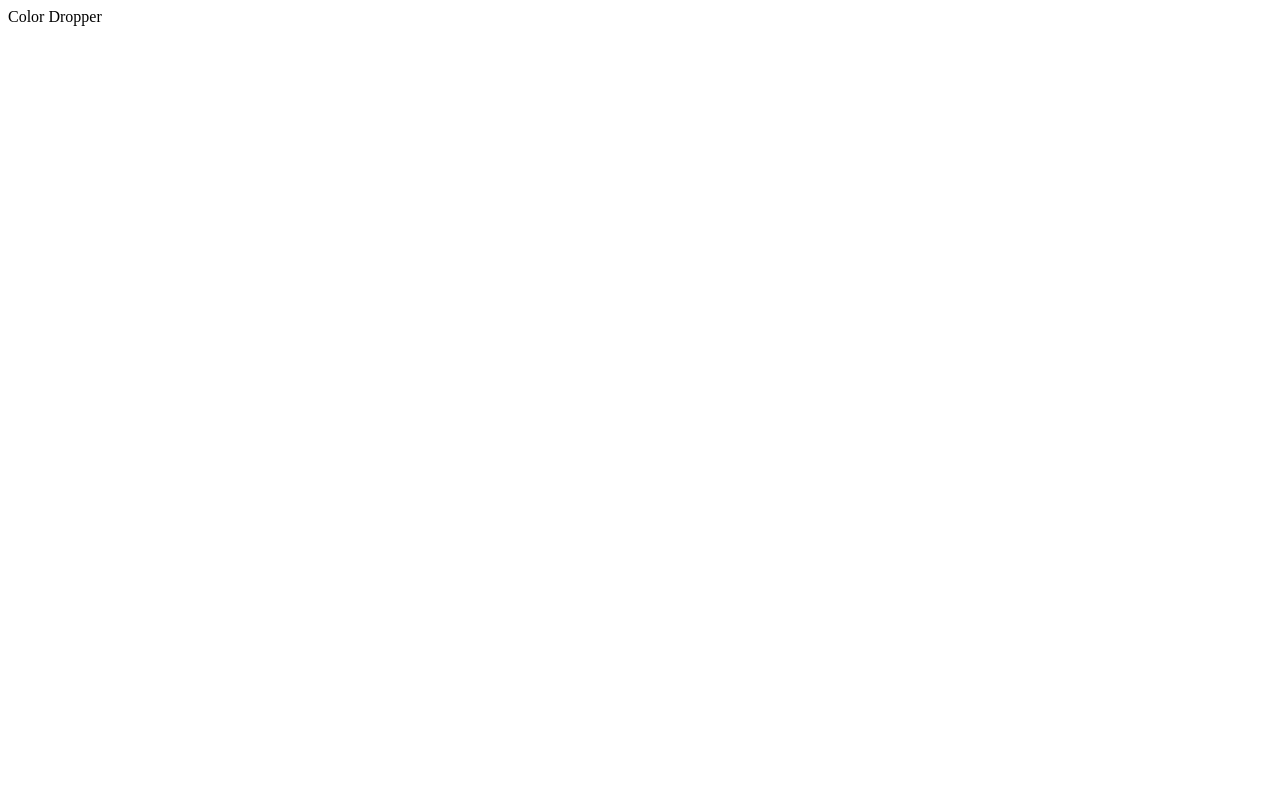
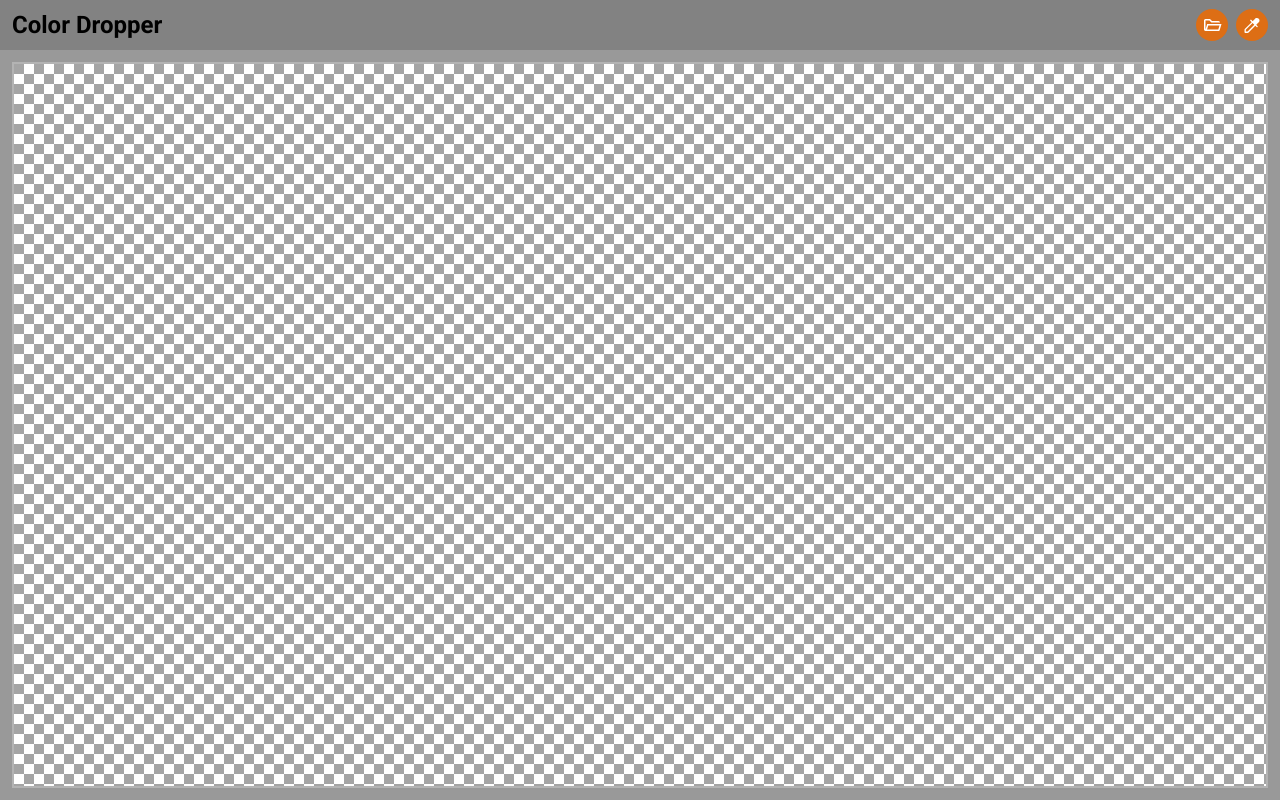
Before and after one commit to GabrielGhimici/color-dropper, a website built with Vite: page index.html in a window 1280 px wide. Built offline with nearby package versions, Linux system fonts and the light colour scheme.

Commit message:
UI + image loading done

```diff
--- a/index.html
+++ b/index.html
@@ -2,12 +2,29 @@
 <html lang="en">
   <head>
     <meta charset="UTF-8" />
+    <link rel="preconnect" href="https://fonts.googleapis.com" />
+    <link rel="preconnect" href="https://fonts.gstatic.com" crossorigin />
+    <link href="https://fonts.googleapis.com/css2?family=Roboto:wght@300;400;500;700&display=swap" rel="stylesheet" />
     <link rel="icon" type="image/svg+xml" href="./vite.svg" />
     <meta name="viewport" content="width=device-width, initial-scale=1.0" />
     <title>Color Dropper</title>
   </head>
   <body>
-    <div id="app">Color Dropper</div>
+    <div id="app">
+      <header id="header" class="header">
+        <h2 class="title">Color Dropper</h2>
+        <div class="actions">
+          <button class="button round">
+            <img src="./open-image.svg" class="icon" />
+            <input type="file" id="upload-input" accept=".jpg, .jpeg, .png" />
+          </button>
+          <button class="button round">
+            <img src="./color-picker.svg" class="icon" />
+          </button>
+        </div>
+      </header>
+      <canvas id="canvas"></canvas>
+    </div>
     <script type="module" src="./src/main.ts"></script>
   </body>
 </html>
--- /dev/null
+++ b/src/app.ts
@@ -0,0 +1,59 @@
+import { BackgroundLayer } from './layers/background-layer';
+import { ImageLayer } from './layers/image-layer';
+import { Layer } from './layers/layer';
+import { assertDefined } from './utils/assert';
+
+export class App {
+  private width: number;
+  private height: number;
+  private context: CanvasRenderingContext2D | null;
+  private backgroundLayer: Layer | null = null;
+  private imageLayer: ImageLayer | null = null;
+  private uiLayer: Layer | null = null;
+  private enableUI: boolean = false;
+
+  constructor(canvas: HTMLCanvasElement) {
+    this.width = canvas.width;
+    this.height = canvas.height;
+    this.context = canvas.getContext('2d');
+  }
+
+  public init() {
+    assertDefined(this.context, 'The context is not defined');
+    this.backgroundLayer = new BackgroundLayer(this.context, this.width, this.height);
+    this.imageLayer = new ImageLayer(this.context, this.width, this.height);
+  }
+
+  public addImageLayer(file: File) {
+    assertDefined(this.imageLayer, 'No image layer built');
+    this.imageLayer.addImageData(file);
+  }
+
+  public enablePicker() {
+    this.enableUI = true;
+  }
+
+  public disablePicker() {
+    this.enableUI = false;
+  }
+
+  public update(width: number, height: number) {
+    this.width = width;
+    this.height = height;
+    this.backgroundLayer?.update(width, height);
+  }
+
+  public run() {
+    const runLoop = () => {
+      assertDefined(this.context, 'The context is not defined');
+      this.context.clearRect(0, 0, this.width, this.height);
+      this.backgroundLayer?.render();
+      this.imageLayer?.render();
+      if (this.enableUI) {
+        this.uiLayer?.render();
+      }
+      requestAnimationFrame(runLoop);
+    };
+    runLoop();
+  }
+}
--- /dev/null
+++ b/src/layers/background-layer.ts
@@ -0,0 +1,37 @@
+import { Layer } from './layer';
+
+export class BackgroundLayer extends Layer {
+  private checkerboardColors = {
+    light: '#ffffff',
+    dark: '#a4a4a4',
+  };
+  private squareSize = 10;
+
+  constructor(
+    context: CanvasRenderingContext2D,
+    private width: number,
+    private height: number
+  ) {
+    super(context, 'Background');
+  }
+
+  update(width: number, height: number): void {
+    this.width = width;
+    this.height = height;
+  }
+
+  render(): void {
+    const rowCount = Math.floor(this.height / this.squareSize);
+    const colCount = Math.floor(this.width / this.squareSize);
+    for (let row = 0; row <= rowCount; row++) {
+      for (let col = 0; col <= colCount; col++) {
+        if ((row % 2 === 0 && col % 2 === 0) || (row % 2 !== 0 && col % 2 !== 0)) {
+          this.context.fillStyle = this.checkerboardColors.dark;
+        } else {
+          this.context.fillStyle = this.checkerboardColors.light;
+        }
+        this.context.fillRect(col * this.squareSize, row * this.squareSize, this.squareSize, this.squareSize);
+      }
+    }
+  }
+}
--- /dev/null
+++ b/src/layers/image-layer.ts
@@ -0,0 +1,47 @@
+import { Layer } from './layer';
+
+export class ImageLayer extends Layer {
+  private imageData: HTMLImageElement | null = null;
+  private widthScale: number = 1;
+  private heightScale: number = 1;
+  constructor(
+    context: CanvasRenderingContext2D,
+    private width: number,
+    private height: number
+  ) {
+    super(context, 'Image');
+  }
+
+  public update(width: number, height: number): void {
+    this.width = width;
+    this.height = height;
+  }
+
+  public addImageData(file: File) {
+    const img = new Image();
+    const imageURL = URL.createObjectURL(file);
+    img.src = imageURL;
+    img.addEventListener('load', () => {
+      this.imageData = img;
+      this.computeRenderScale(img.width, img.height);
+    });
+  }
+
+  private computeRenderScale(width: number, height: number) {
+    this.widthScale = this.width / width;
+    this.heightScale = this.height / height;
+  }
+
+  public render(): void {
+    if (this.imageData) {
+      console.log(this.widthScale, this.heightScale);
+      this.context.drawImage(
+        this.imageData,
+        0,
+        0,
+        this.imageData.width * this.widthScale,
+        this.imageData.height * this.heightScale
+      );
+    }
+  }
+}
--- /dev/null
+++ b/src/layers/layer.ts
@@ -0,0 +1,9 @@
+export abstract class Layer {
+  constructor(
+    protected context: CanvasRenderingContext2D,
+    protected name: string
+  ) {}
+
+  abstract render(): void;
+  abstract update(...args: Array<any>): void;
+}
--- a/src/main.ts
+++ b/src/main.ts
@@ -1 +1,45 @@
-console.log('loaded');
+import { App } from './app';
+import './styles.css';
+import { assertDefined } from './utils/assert';
+import { CANVAS_ADDITIONAL_SPACE, HEADER_HEIGHT } from './utils/constants';
+
+window.addEventListener('load', () => {
+  const canvas = document.getElementById('canvas') as HTMLCanvasElement | null;
+  assertDefined(canvas, 'No canvas found');
+  updateSizes(canvas);
+
+  const app = new App(canvas);
+  app.init();
+  addWindowResizeListener(canvas, app);
+  addUploadImageListener(app);
+  app.run();
+});
+
+function updateSizes(canvas: HTMLCanvasElement): { width: number; height: number } {
+  const CANVAS_SPACING = 2 * CANVAS_ADDITIONAL_SPACE.BORDER + 2 * CANVAS_ADDITIONAL_SPACE.MARGIN;
+  canvas.width = window.innerWidth - CANVAS_SPACING;
+  canvas.height = window.innerHeight - (HEADER_HEIGHT + CANVAS_SPACING);
+  return {
+    width: canvas.width,
+    height: canvas.height,
+  };
+}
+
+function addWindowResizeListener(canvas: HTMLCanvasElement, app: App) {
+  window.addEventListener('resize', () => {
+    const { width, height } = updateSizes(canvas);
+    app.update(width, height);
+  });
+}
+
+function addUploadImageListener(app: App) {
+  const uploadInput = document.getElementById('upload-input') as HTMLInputElement | null;
+  assertDefined(uploadInput, 'No Upload input found');
+  uploadInput.addEventListener('change', (e) => {
+    const target = e.target as HTMLInputElement;
+    const files = target.files;
+    if (files?.length) {
+      app.addImageLayer(files[0]);
+    }
+  });
+}
--- /dev/null
+++ b/src/styles.css
@@ -0,0 +1,100 @@
+:root {
+  --header-height: 50px;
+
+  --spacing-xxs: 4px;
+  --spacing-xs: 8px;
+  --spacing-s: 12px;
+  --spacing-m: 16px;
+  --spacing-l: 20px;
+  --spacing-xl: 24px;
+  --spacing-xxl: 28px;
+
+  --palette-black: #000;
+  --palette-white: #fff;
+  --palette-background: #999;
+  --palette-darker-background: color-mix(in srgb, var(--palette-background), black 15%);
+  --palette-lighter-background: color-mix(in srgb, var(--palette-background), white 25%);
+  --palette-primary: #dd6e15;
+  --palette-darker-primary: color-mix(in srgb, var(--palette-primary), black 10%);
+}
+
+html,
+body {
+  font-family: 'Roboto', sans-serif;
+  margin: 0;
+  width: 100vw;
+  height: 100vh;
+}
+
+#app {
+  width: 100vw;
+  height: 100vh;
+  overflow: hidden;
+  background-color: var(--palette-background);
+  display: flex;
+  flex-direction: column;
+}
+
+.header {
+  width: 100%;
+  box-sizing: border-box;
+  height: var(--header-height);
+  background-color: var(--palette-darker-background);
+  display: flex;
+  justify-content: space-between;
+  align-items: center;
+  padding-inline: var(--spacing-s);
+}
+
+.title {
+  color: var(--palette-black);
+  margin: 0;
+}
+.button {
+  position: relative;
+  border: none;
+  display: flex;
+  padding: var(--spacing-xs);
+  border-radius: var(--spacing-xxs);
+  align-items: center;
+  justify-content: center;
+  background: var(--palette-primary);
+  color: var(--palette-white);
+  cursor: pointer;
+}
+
+.button:hover {
+  background-color: var(--palette-darker-primary);
+}
+
+.button.round {
+  width: 32px;
+  height: 32px;
+  border-radius: 50%;
+  padding: 0;
+}
+
+.button .icon {
+  width: 20px;
+  height: 20px;
+}
+
+.actions {
+  display: flex;
+  gap: var(--spacing-xs);
+}
+
+#upload-input {
+  position: absolute;
+  top: 0;
+  left: 0;
+  width: 100%;
+  height: 100%;
+  border-radius: 50%;
+  opacity: 0;
+}
+
+#canvas {
+  margin: var(--spacing-s);
+  border: 2px solid var(--palette-lighter-background);
+}
--- /dev/null
+++ b/src/utils/assert.ts
@@ -0,0 +1,7 @@
+export type NonNullable<T> = T extends null | undefined ? never : T;
+
+export function assertDefined<TValue>(value: TValue, message: string): asserts value is NonNullable<TValue> {
+  if (value === null || value === undefined) {
+    throw Error(message);
+  }
+}
--- /dev/null
+++ b/src/utils/constants.ts
@@ -0,0 +1,6 @@
+export const HEADER_HEIGHT = 50;
+
+export const CANVAS_ADDITIONAL_SPACE = {
+  BORDER: 2,
+  MARGIN: 12,
+};
--- a/vite.config.js
+++ b/vite.config.js
@@ -1,5 +1,10 @@
-import { defineConfig } from 'vite'
+import { defineConfig } from 'vite';
 
-export default defineConfig({
-  base: '/color-dropper/'
-})
+export default defineConfig(({ mode }) => {
+  if (mode === 'production') {
+    return {
+      base: '/color-dropper/',
+    };
+  }
+  return {};
+});
```
Also changed, not shown: public/color-circle.png (added), public/color-circle.svg (added), public/color-picker.svg (added), public/open-image.svg (added).
